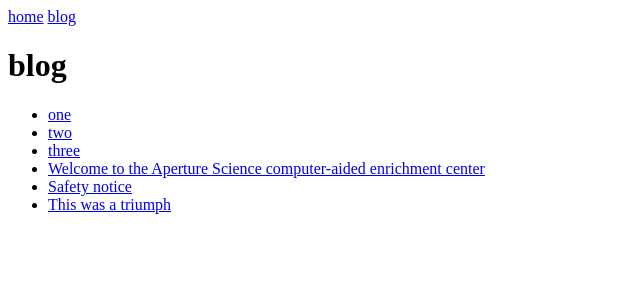
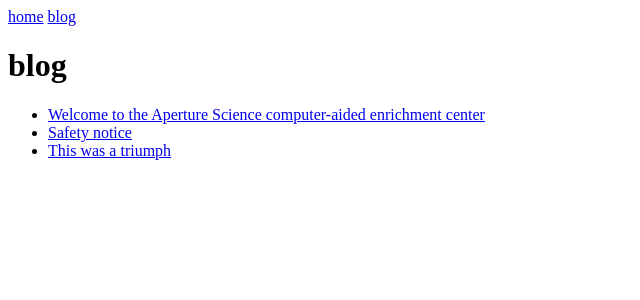
Before and after one commit to pgiardiniere/svelte-learn, a SvelteKit app: page /blog in a window 1280 px wide. Shown: the top 300 px of the page, without its empty margins (0-640 px from the left). Built offline with nearby package versions, Linux system fonts and the light colour scheme.

Commit message:
p3 loading data page data add real content

```diff
--- a/src/routes/blog/+page.svelte
+++ b/src/routes/blog/+page.svelte
@@ -1,14 +1,11 @@
 <script>
-  export let data;
+	export let data;
 </script>
 
 <h1>blog</h1>
 
 <ul>
-  <li><a href="/blog/one">one</a></li>
-  <li><a href="/blog/two">two</a></li>
-  <li><a href="/blog/three">three</a></li>
-  {#each data.summaries as { slug, title } }
-    <li><a href="/blog/{slug}">{title}</a></li>
-  {/each}
+	{#each data.summaries as { slug, title }}
+		<li><a href="/blog/{slug}">{title}</a></li>
+	{/each}
 </ul>
```
